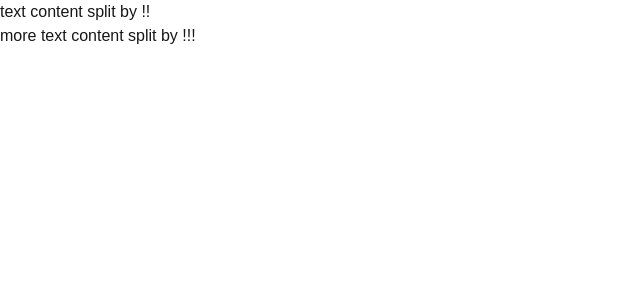
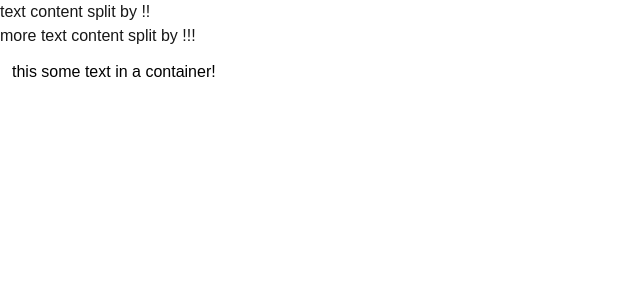
Before and after one commit to gbtsui/istopia, a Next.js app: page /internal-testing/rendering-test in a window 1280 px wide. Shown: the top 300 px of the page, without its empty margins (0-640 px from the left). Built offline with nearby package versions, Linux system fonts and the light colour scheme.

Commit message:
feat: fixed recursive RenderBlocks, changed logic to actually use className

```diff
--- a/src/app/engine/engine-components/simple-container.tsx
+++ b/src/app/engine/engine-components/simple-container.tsx
@@ -1,10 +1,11 @@
 "use client";
 
 import {ContainerBlockProps} from "@/app/types";
-import {RenderBlock} from "@/app/engine/renderer";
+import RenderBlock from "@/app/engine/render-block";
 
-export default function SimpleContainer(props: ContainerBlockProps) {
+export default function SimpleContainer({props}: {props: ContainerBlockProps}) {
     const {children, className} = props;
-
-    return <div className={className}>{children.map((block) => <RenderBlock block={block}/>)}</div>;
+    console.log(children);
+    console.log(className)
+    return <div className={className}>{children.map((block, id) => <RenderBlock key={id} block={block}/>)}</div>;
 }
--- a/src/app/engine/engine-components/simple-text.tsx
+++ b/src/app/engine/engine-components/simple-text.tsx
@@ -5,5 +5,5 @@ import {BlockProps} from "@/app/types"
 export default function SimpleText({props}: {props: BlockProps}) {
     const {content, className} = props;
 
-    return <div className={className}>{content.map((line, id) => <p key={id}>{line}</p>)}</div>
+    return <div className={className}>{content?.map((line, id) => <p key={id}>{line}</p>)}</div>
 }
--- a/src/app/engine/parser.ts
+++ b/src/app/engine/parser.ts
@@ -4,14 +4,14 @@ import {z} from "zod"
 import {Block, PieceContent} from "@/app/types";
 
 const BlockPropsSchema = z.object({
-    content: z.array(z.string()),
+    content: z.array(z.string()).optional(),
     children: z.array(z.lazy(() => BlockSchema)).optional(),
+    className: z.string(),
 })
 
 const BlockSchema: z.ZodType<Block> = z.lazy(() =>
     z.object({
         type: z.string(),
-        styling: z.string(),
         props: BlockPropsSchema,
         //children: z.array(z.lazy(() => BlockSchema)).optional()
     })
--- /dev/null
+++ b/src/app/engine/render-block.tsx
@@ -0,0 +1,20 @@
+"use client";
+
+import {Block, ContainerBlockProps} from "@/app/types";
+import {JSX} from "react";
+import SimpleText from "@/app/engine/engine-components/simple-text";
+import Typewriter from "@/app/engine/engine-components/typewriter";
+import SimpleContainer from "@/app/engine/engine-components/simple-container";
+
+export default function RenderBlock({block}: {block:Block}): JSX.Element | null {
+    switch (block.type) {
+        case "text":
+            return <SimpleText props={block.props}/>
+        case "typewriter":
+            return <Typewriter props={block.props}/>
+        case "simple-container":
+            return <SimpleContainer props={block.props as ContainerBlockProps}/>
+        default:
+            return null
+    }
+}
--- a/src/app/engine/renderer.tsx
+++ b/src/app/engine/renderer.tsx
@@ -1,11 +1,9 @@
 "use server";
 
-import {Block, Page} from "@/app/types";
+import {Page} from "@/app/types";
 import {JSX} from "react";
 
-
-import SimpleText from "@/app/engine/engine-components/simple-text";
-import Typewriter from "@/app/engine/engine-components/typewriter";
+import RenderBlock from "@/app/engine/render-block";
 
 export async function RenderPage({data}: {data:Page}) {
     const {blocks} = data;
@@ -16,14 +14,3 @@ export async function RenderPage({data}: {data:Page}) {
     }
     return <>{children}</>;
 }
-
-export async function RenderBlock({block}: {block:Block}): Promise<JSX.Element | null> {
-    switch (block.type) {
-        case "text":
-            return <SimpleText props={block.props}/>
-        case "typewriter":
-            return <Typewriter props={block.props}/>
-        default:
-            return null
-    }
-}
--- a/src/app/internal-testing/rendering-test/page.tsx
+++ b/src/app/internal-testing/rendering-test/page.tsx
@@ -9,22 +9,37 @@ const test_data = {
             "blocks": [
                 {
                     "type": "text",
-                    "styling": "string using tailwind styling for now ig",
-                    "children": [],
                     "props": {
                         "content": [
                             "text content split by \n!!"
-                        ]
+                        ],
+                        "className": "string using tailwind styling for now ig",
                     }
                 },
                 {
                     "type": "typewriter",
-                    "styling": "",
-                    "children": null,
                     "props": {
                         "content": [
                             "more text content split by \n!!!"
-                        ]
+                        ],
+                        "className": "",
+                    }
+                },
+                {
+                    "type":"simple-container",
+                    "props": {
+                        "children": [
+                            {
+                                "type": "text",
+                                "props": {
+                                    "content": [
+                                        "this some text in a container!"
+                                    ],
+                                    "className": "",
+                                }
+                            }
+                        ],
+                        "className":"p-3 bg-white text-black",
                     }
                 }
             ]
--- a/src/app/types.ts
+++ b/src/app/types.ts
@@ -35,19 +35,16 @@ export interface CommentData {
 }
 
 export interface BlockProps {
-    content: string[];
+    content?: string[];
     className?: string;
-    //children?: Array<Block>
 }
 
 export interface ContainerBlockProps extends BlockProps {
     children: Array<Block>
-} // for if a block is a ParentBlock?? i guess?? parentblocks dont exist yet tho...
+}
 
 export interface Block {
     type: string,
-    //styling: string,
-    //children?: Array<Block>,
     props: BlockProps
 }
 
```
